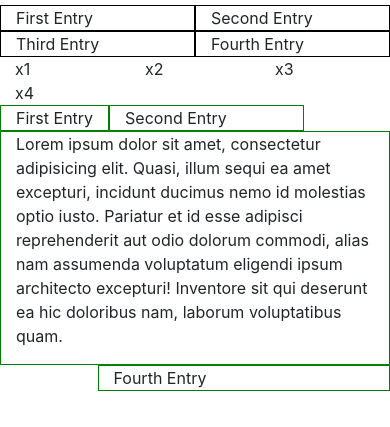
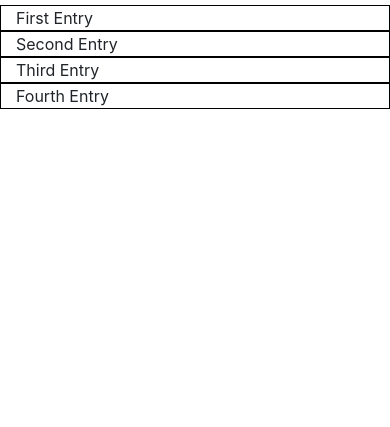
Before and after one commit to RezaPouya/Bootstrap5_Training, a website: page Demo_1/index.html in a window 390 px wide. Shown: the part 51-478 px from the top of the page. Drawn offline with nearby package versions, Linux system fonts and the light colour scheme; files whose address does not match are found by name.

Commit message:
add responsive columns

```diff
--- a/Demo_1/index.html
+++ b/Demo_1/index.html
@@ -16,12 +16,13 @@
         <div class="container">
             <h1 class="h1 text-primary">Hello Wrold!</h1>
             <div class="row">
-                <div class="col"  style="border: 1px solid black;">First Entry</div>
-                <div class="col-6"  style="border: 1px solid black;" >Second Entry</div>
-                <div class="col-6"  style="border: 1px solid black;">Third Entry</div>
-                <div class="col"  style="border: 1px solid black;" >Fourth Entry</div>
+                <!--COL IS EXTRA-SMALL ( smallest size )-->
+                <div class="col-12 col-sm-6 col-md-3"  style="border: 1px solid black;">First Entry</div>
+                <div class="col-12 col-sm-6 col-md-3"  style="border: 1px solid black;" >Second Entry</div>
+                <div class="col-12 col-sm-6 col-md-3"  style="border: 1px solid black;">Third Entry</div>
+                <div class="col-12 col-sm-6 col-md-3"  style="border: 1px solid black;" >Fourth Entry</div>
             </div>
-            <div class="row row-cols-3">
+            <!-- <div class="row row-cols-3">
                 <div class="col">x1</div>
                 <div class="col">x2</div>
                 <div class="col">x3</div>
@@ -32,7 +33,7 @@
                 <div class="col-6"  style="border: 1px solid green;" >Second Entry</div>
                 <div class="col-auto"  style="border: 1px solid green;"><p>Lorem ipsum dolor sit amet, consectetur adipisicing elit. Quasi, illum sequi ea amet excepturi, incidunt ducimus nemo id molestias optio iusto. Pariatur et id esse adipisci reprehenderit aut odio dolorum commodi, alias nam assumenda voluptatum eligendi ipsum architecto excepturi! Inventore sit qui deserunt ea hic doloribus nam, laborum voluptatibus quam.</p></div>
                 <div class="col offset-3"  style="border: 1px solid green;" >Fourth Entry</div>
-            </div>
+            </div> -->
         </div>
 
     </div>
```
